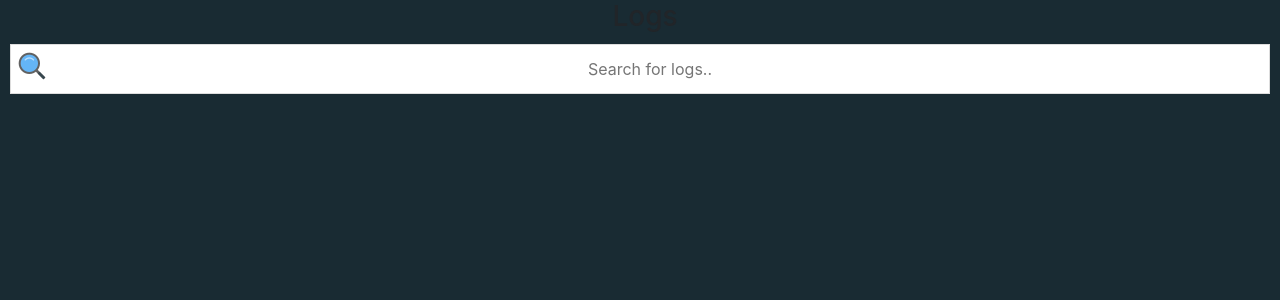
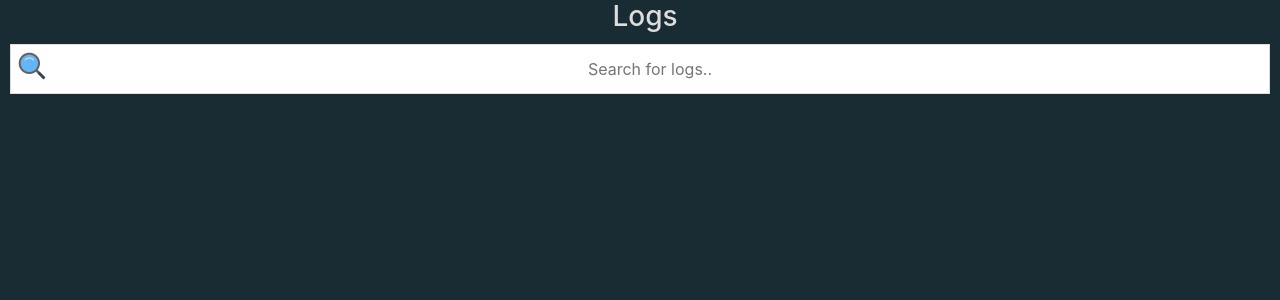
Before and after one commit to group35-emailsecurity/gateway-setup, a Flask app: template webapp/templates/logs.html in a window 1280 px wide. Shown: the part 56-356 px from the top of the page. Run offline with Flask 3, Linux system fonts and the light colour scheme; the template is opened without the code that fills it, so the values that code supplies are empty; some libraries are stand-ins or nearby versions.

Commit message:
style.css - Changed h3 to lighter colour

```diff
--- a/webapp/static/css/style.css
+++ b/webapp/static/css/style.css
@@ -111,3 +111,7 @@ footer {
     margin-top: 20px;
     padding-top: 15px;
 }
+
+h3{
+    color:#ddd;
+}
```
